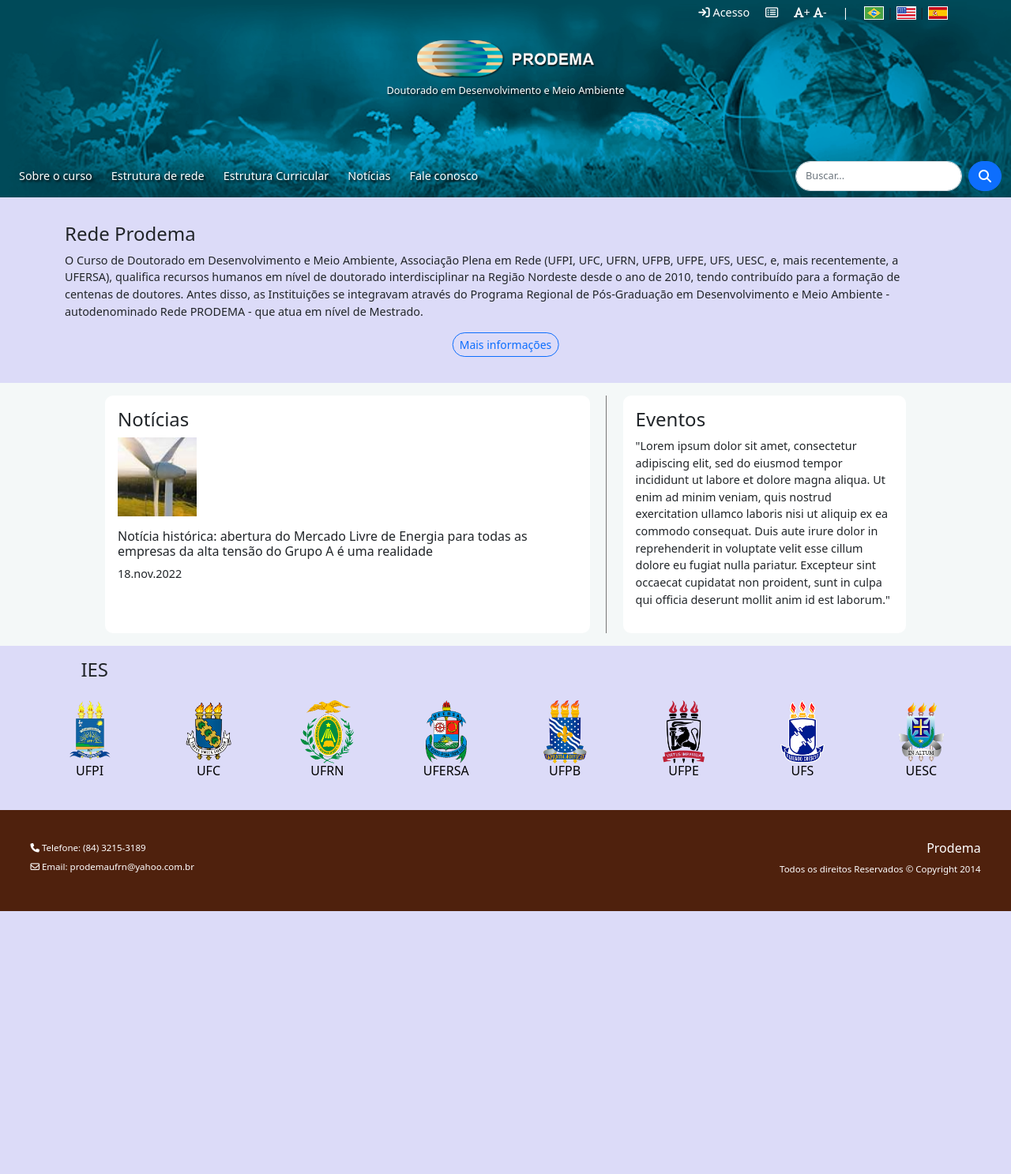
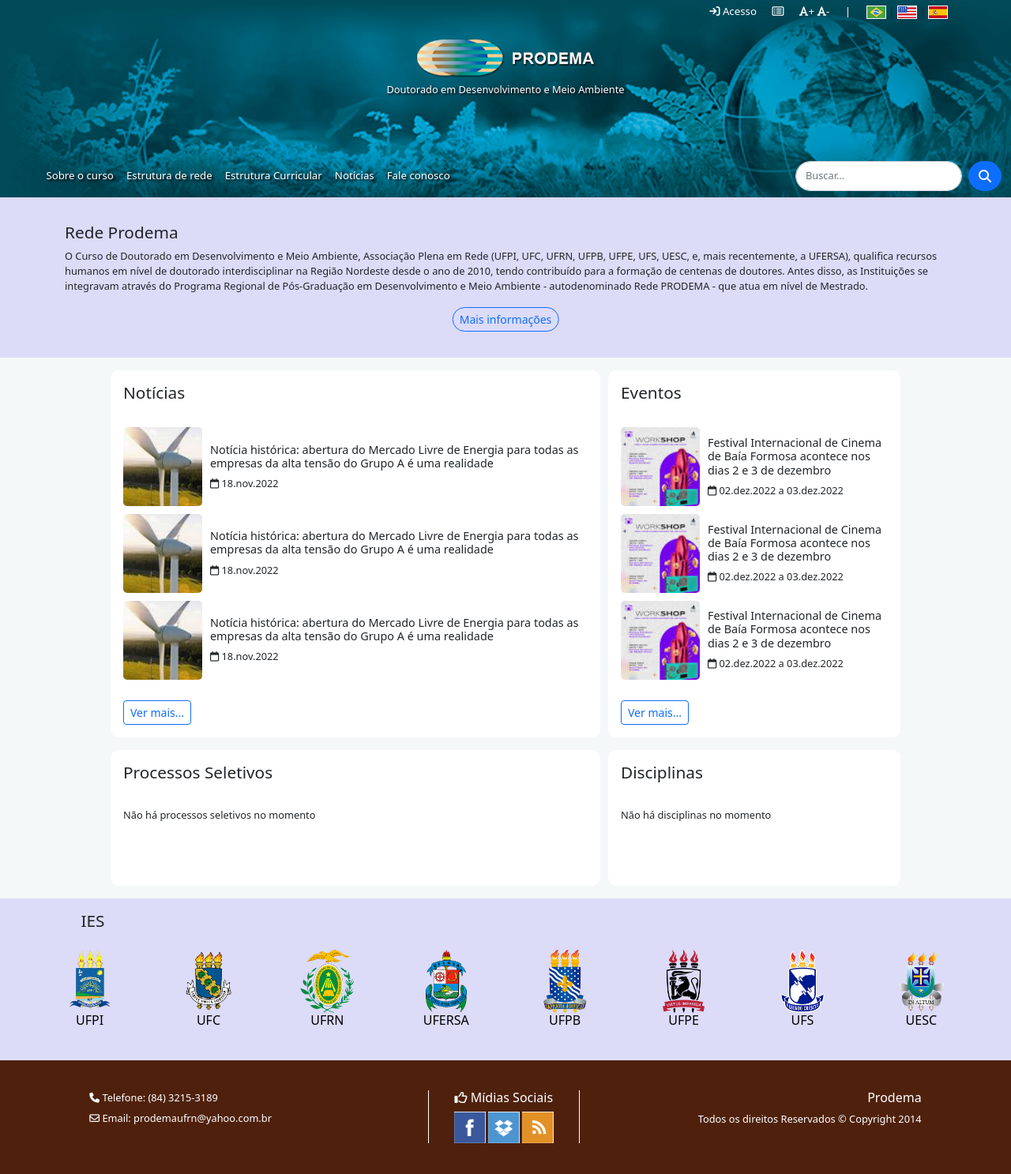
Before and after one commit to rodrigols-10/Prodema, a PHP site: page / in a window 1280 px wide. Shown: the whole page at 79% size. Before the commit the page ends 1154 px from the top, so only its background shows below. Run offline with PHP 8.4, Linux system fonts and the light colour scheme; some libraries are stand-ins or nearby versions.

Commit message:
Frontend updated

```diff
--- a/Style/index_style.css
+++ b/Style/index_style.css
@@ -19,21 +19,49 @@
     display: flex;
     flex-direction: row;
     flex-wrap: wrap;
-    justify-content: space-around;
+    /* justify-content: space-around; */
     gap:10px;
-    margin: 1rem 10%;
+    max-width: 1000px;
+    margin: 1rem auto;
 }
 .info-col1{
-    padding: 1rem;
-    width: 60%;
+    position: relative;
+    padding: 1rem 1rem 4rem 1rem;
+    width: 620px;
     background-color: white;
     border-radius: 10px;
 }
 .info-col2{
-    width: 35%;
-    padding: 1rem;
+    position: relative;
+    width: 370px;
+    padding: 1rem 1rem 4rem 1rem;
     background-color: white;
     border-radius: 10px;
+}
+.info h1{
+    margin-bottom: 2rem;
+}
+@media (max-width: 1020px){
+    .info {
+        justify-content:flex-start;
+        row-gap: 10px;
+        column-gap:0;
+        margin: 1rem 3%;
+    }
+    .info-col1{
+        position: relative;
+        padding: 1rem 1rem 4rem 1rem;
+        width: 100%;
+        background-color: white;
+        border-radius: 10px;
+    }
+    .info-col2{
+        position: relative;
+        width: 100%;
+        padding: 1rem 1rem 4rem 1rem;
+        background-color: white;
+        border-radius: 10px;
+    }
 }
 
 #vertical-line{
@@ -41,6 +69,27 @@
     height: auto;
     width: 1px;
 }
+.ver-mais{
+    position: absolute;
+    bottom:0;
+    margin-top: 1rem;
+    margin-bottom: 1rem;
+}
+.info-item{
+    display: flex;
+    flex-direction: row;
+    align-items: center;
+    gap: 10px;
+    margin-bottom: 0.6rem;
+}
+
+.info-item figure img{
+    border-radius: 5px;
+}
+.info-title p{
+    margin-bottom: 0;
+}
+
 .parceiros{
     padding: 1rem 0;
     background-color: rgb(220, 219, 248);
--- a/Style/main_style.css
+++ b/Style/main_style.css
@@ -4,11 +4,19 @@ body{
 }
 
 h1{
-    font-size: 1.5rem;
+    font-size: 1.3rem;
 }
 
 h2{
-    font-size: 1rem;
+    font-size: 0.9rem;
+}
+
+p{
+    font-size: 0.8rem;
+}
+
+figure {
+    margin: 0;
 }
 
 /* ----------HEADER---------- */
@@ -20,6 +28,18 @@ header{
     flex-direction: column;
     justify-content: space-between;
     align-items: center;
+    font-size: 0.83rem;
+}
+@media (min-width: 1366px) {
+    .container-fluid{
+        max-width: 1366px;
+        margin: 0 auto;
+    }
+}
+@media (max-width:1366px) and ( min-width: 800px) {
+    .container-fluid{
+        margin-left: 3%;
+    }
 }
 
 nav{
@@ -39,12 +59,6 @@ nav{
 #logo{
     width: auto;
     height: 55px;
-}
-
-.col a {
-    color: black;
-    text-decoration:none;
-    text-align: center;
 }
 
 .nav-item{
@@ -101,7 +115,7 @@ footer p{
 
 .rodape{
     display: flex;
-    justify-content: space-between;
+    justify-content: space-around;
     flex-wrap: wrap;
     padding: 3% 3%;
 }
@@ -119,8 +133,31 @@ footer p{
 
 .direitos{
     text-align: right;
-    margin-left: 3rem;
+    /* margin-left: 3rem; */
 }
 .direitos h1{
     font-size: 1rem;
 }
+.social{
+    text-align: center;
+    padding: 0 2rem;
+    border-left: 1px solid white;
+    border-right: 1px solid white;
+}
+.social h1{
+    font-size: 1rem;
+}
+@media (max-width: 800px){
+    .rodape{
+        display: flex;
+        flex-direction: column;
+        justify-content: space-around;
+        padding: 3% 3%;
+        gap:10px;
+    }
+    .social{
+        border-left: none;
+        border-right: none;
+    }
+
+}
--- a/index.html
+++ b/index.html
@@ -52,19 +52,19 @@
             <div class="collapse navbar-collapse" id="navbarCollapse">
               <ul class="navbar-nav me-auto mb-2 mb-md-0">
                 <li class="nav-item">
-                  <a class="nav-link active mx-1" aria-current="page" href="#">Sobre o curso</a>
+                  <a class="nav-link active" aria-current="page" href="#">Sobre o curso</a>
                 </li>
                 <li class="nav-item">
-                  <a class="nav-link active mx-1" href="#">Estrutura de rede</a>
+                  <a class="nav-link active" href="#">Estrutura de rede</a>
                 </li>
                 <li class="nav-item">
-                    <a class="nav-link active mx-1" href="#">Estrutura Curricular</a>
+                    <a class="nav-link active" href="#">Estrutura Curricular</a>
                   </li>
                 <li class="nav-item">
-                    <a class="nav-link active mx-1" href="#">Notícias</a>
+                    <a class="nav-link active" href="#">Notícias</a>
                   </li>
                 <li class="nav-item">
-                    <a class="nav-link active mx-1" href="#">Fale conosco</a>
+                    <a class="nav-link active" href="#">Fale conosco</a>
                   </li>
               </ul>
               <!-- Barra de pesquisa -->
@@ -90,28 +90,100 @@
             </div>
         </section>
 
+        <!-- NOTICIAS E EVENTOS -->
         <section class="info">
             <div class="info-col1">
               <h1>Notícias</h1>
               <div id="noticias">
-                <div class="noticia-item">
-                  <figure class="noticia-img" title="imagem" alt="imagem">
+                <!-- ITENS DE NOTICIAS -->
+                <div class="info-item">
+                  <figure class="info-img" title="imagem" alt="imagem">
                     <img src="Assets/noticia.png" style="width:100px;height: 100px;">
                   </figure>
-                  <div class="notice-title"><h2>Notícia histórica: abertura do Mercado Livre de Energia para todas as empresas da alta tensão do Grupo A é uma realidade</h2> <p>18.nov.2022</p></div>
+                  <div class="info-title">
+                    <h2>Notícia histórica: abertura do Mercado Livre de Energia para todas as empresas da alta tensão do Grupo A é uma realidade</h2>
+                    <p><i class="fa-regular fa-calendar"></i> 18.nov.2022</p>
+                  </div>
+                </div>
+                <div class="info-item">
+                  <figure class="info-img" title="imagem" alt="imagem">
+                    <img src="Assets/noticia.png" style="width:100px;height: 100px;">
+                  </figure>
+                  <div class="info-title">
+                    <h2>Notícia histórica: abertura do Mercado Livre de Energia para todas as empresas da alta tensão do Grupo A é uma realidade</h2>
+                    <p><i class="fa-regular fa-calendar"></i> 18.nov.2022</p>
+                  </div>
+                </div>
+                <div class="info-item">
+                  <figure class="info-img" title="imagem" alt="imagem">
+                    <img src="Assets/noticia.png" style="width:100px;height: 100px;">
+                  </figure>
+                  <div class="info-title">
+                    <h2>Notícia histórica: abertura do Mercado Livre de Energia para todas as empresas da alta tensão do Grupo A é uma realidade</h2>
+                    <p><i class="fa-regular fa-calendar"></i> 18.nov.2022</p>
+                  </div>
                 </div>
               </div>
+              <a class="btn btn-sm btn-outline-primary ver-mais" href="#">Ver mais...</a>
+            </div>
 
-            </div>
-            <div id="vertical-line"></div>
+            <!-- <div id="vertical-line"></div> -->
+
             <div class="info-col2">
               <h1>Eventos</h1>
               <div id="eventos">
-                <p>"Lorem ipsum dolor sit amet, consectetur adipiscing elit, sed do eiusmod tempor incididunt ut labore et dolore magna aliqua. Ut enim ad minim veniam, quis nostrud exercitation ullamco laboris nisi ut aliquip ex ea commodo consequat. Duis aute irure dolor in reprehenderit in voluptate velit esse cillum dolore eu fugiat nulla pariatur. Excepteur sint occaecat cupidatat non proident, sunt in culpa qui officia deserunt mollit anim id est laborum."</p>
+                <!-- ITENS DE EVENTOS -->
+                <div class="info-item">
+                  <figure class="info-img" title="imagem" alt="imagem">
+                    <img src="Assets/evento.png" style="width:100px;height: 100px;">
+                  </figure>
+                  <div class="info-title">
+                    <h2>Festival Internacional de Cinema de Baía Formosa acontece nos dias 2 e 3 de dezembro</h2>
+                    <p><i class="fa-regular fa-calendar"></i> 02.dez.2022 a 03.dez.2022</p>
+                  </div>
+                </div>
+                <div class="info-item">
+                  <figure class="info-img" title="imagem" alt="imagem">
+                    <img src="Assets/evento.png" style="width:100px;height: 100px;">
+                  </figure>
+                  <div class="info-title">
+                    <h2>Festival Internacional de Cinema de Baía Formosa acontece nos dias 2 e 3 de dezembro</h2>
+                    <p><i class="fa-regular fa-calendar"></i> 02.dez.2022 a 03.dez.2022</p>
+                  </div>
+                </div>
+                <div class="info-item">
+                  <figure class="info-img" title="imagem" alt="imagem">
+                    <img src="Assets/evento.png" style="width:100px;height: 100px;">
+                  </figure>
+                  <div class="info-title">
+                    <h2>Festival Internacional de Cinema de Baía Formosa acontece nos dias 2 e 3 de dezembro</h2>
+                    <p><i class="fa-regular fa-calendar"></i> 02.dez.2022 a 03.dez.2022</p>
+                  </div>
+                </div>
               </div>
-
+              <a class="btn btn-sm btn-outline-primary ver-mais" href="#">Ver mais...</a>
             </div>
         </section>
+        <!-- PROCESSOS SELETIVOS E DISCIPLINAS -->
+        <section class="info">
+          <div class="info-col1">
+            <h1>Processos Seletivos</h1>
+            <div id="processos">
+              <p>Não há processos seletivos no momento</p>
+            </div>
+
+          </div>
+
+          <!-- <div id="vertical-line"></div> -->
+
+          <div class="info-col2">
+            <h1>Disciplinas</h1>
+            <div id="disciplinas">
+              <p>Não há disciplinas no momento</p>
+            </div>
+
+          </div>
+      </section>
         <!-- INSTITUTOS PARCEIROS -->
         <section class="parceiros">
           <h1>IES</h1>
@@ -164,6 +236,14 @@
               Email: <a href="mailto:prodemaufrn@yahoo.com.br">prodemaufrn@yahoo.com.br</a>
             </p>
           </div>
+          <div class="social">
+            <h1><i class="fa-regular fa-thumbs-up"></i> Mídias Sociais</h1>
+            <div>
+              <a href="#"><img src="Assets/icon_facebook.png" alt="ícone do Facebook"></a>
+              <a href="#"><img src="Assets/icon_dropbox.png" alt="ícone do Dropbox"></a>
+              <a href="#"><img src="Assets/icon_rss.png" alt="ícone do RSS"></a>
+            </div>
+          </div>
           <div class="direitos">
             <h1>Prodema</h1>
             <p>
```
Also changed, not shown: Assets/evento.png (added), Assets/icon_dropbox.png (added), Assets/icon_facebook.png (added), Assets/icon_rss.png (added).
